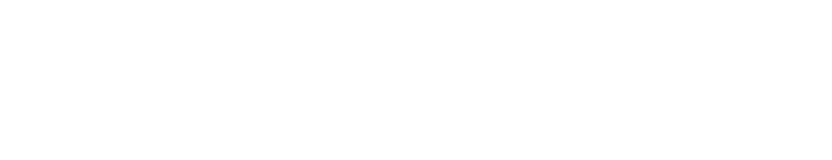
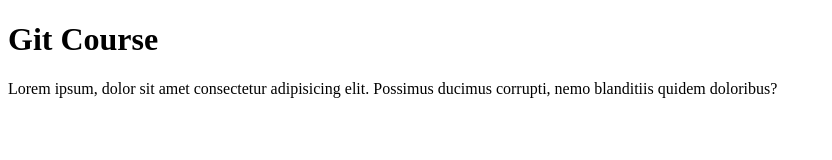
Before and after one commit to haru-Blank/git-cc, a plain HTML site: page index.html in a window 1280 px wide. Shown: the whole page, without its empty margins (0-832 px from the left). Drawn offline with Linux system fonts and the light colour scheme.

Commit message:
contents were added

```diff
--- a/index.html
+++ b/index.html
@@ -6,5 +6,11 @@
     <meta name="viewport" content="width=device-width, initial-scale=1.0" />
     <title>My git File</title>
   </head>
-  <body></body>
+  <body>
+    <h1>Git Course</h1>
+    <p>
+      Lorem ipsum, dolor sit amet consectetur adipisicing elit. Possimus ducimus
+      corrupti, nemo blanditiis quidem doloribus?
+    </p>
+  </body>
 </html>
```
